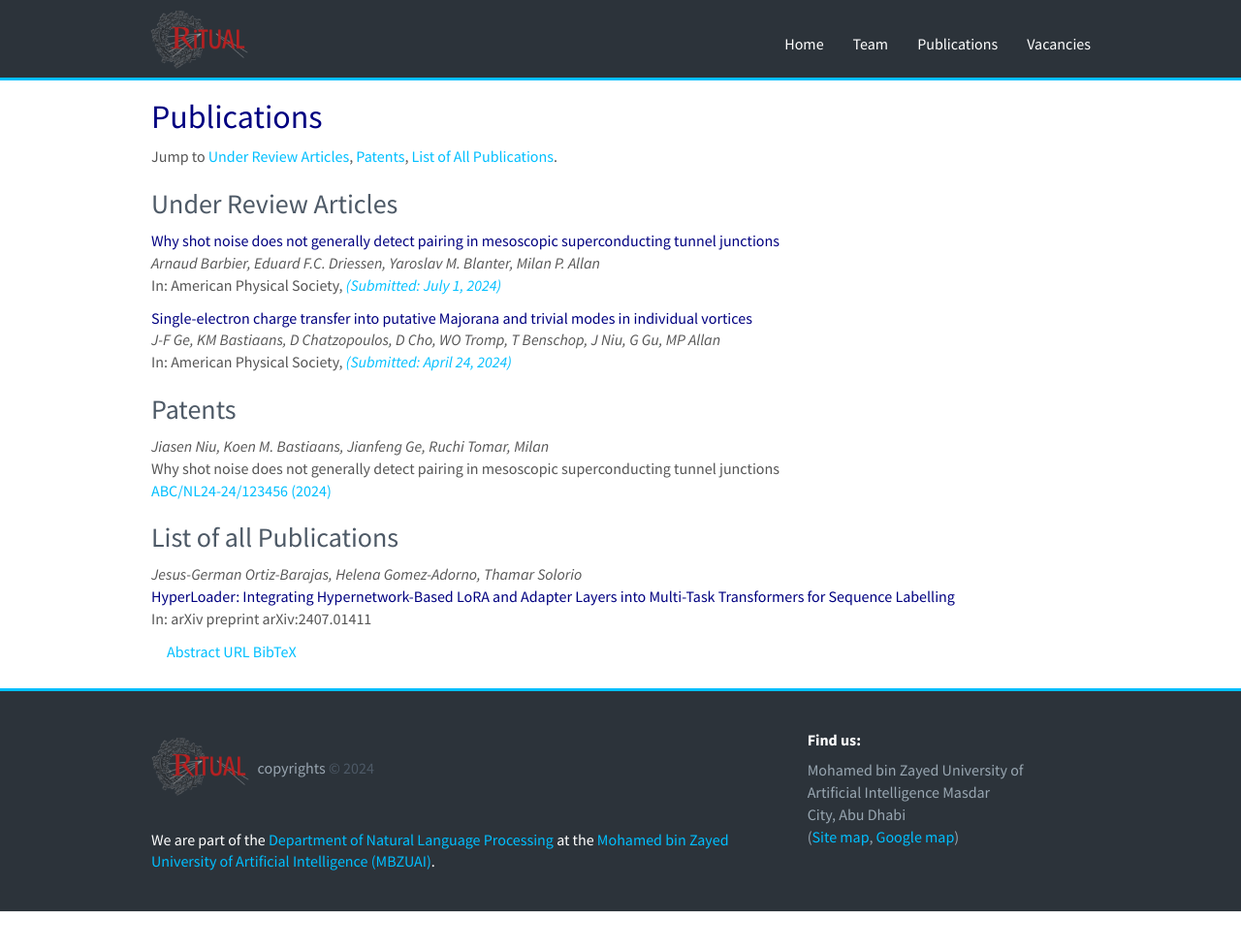
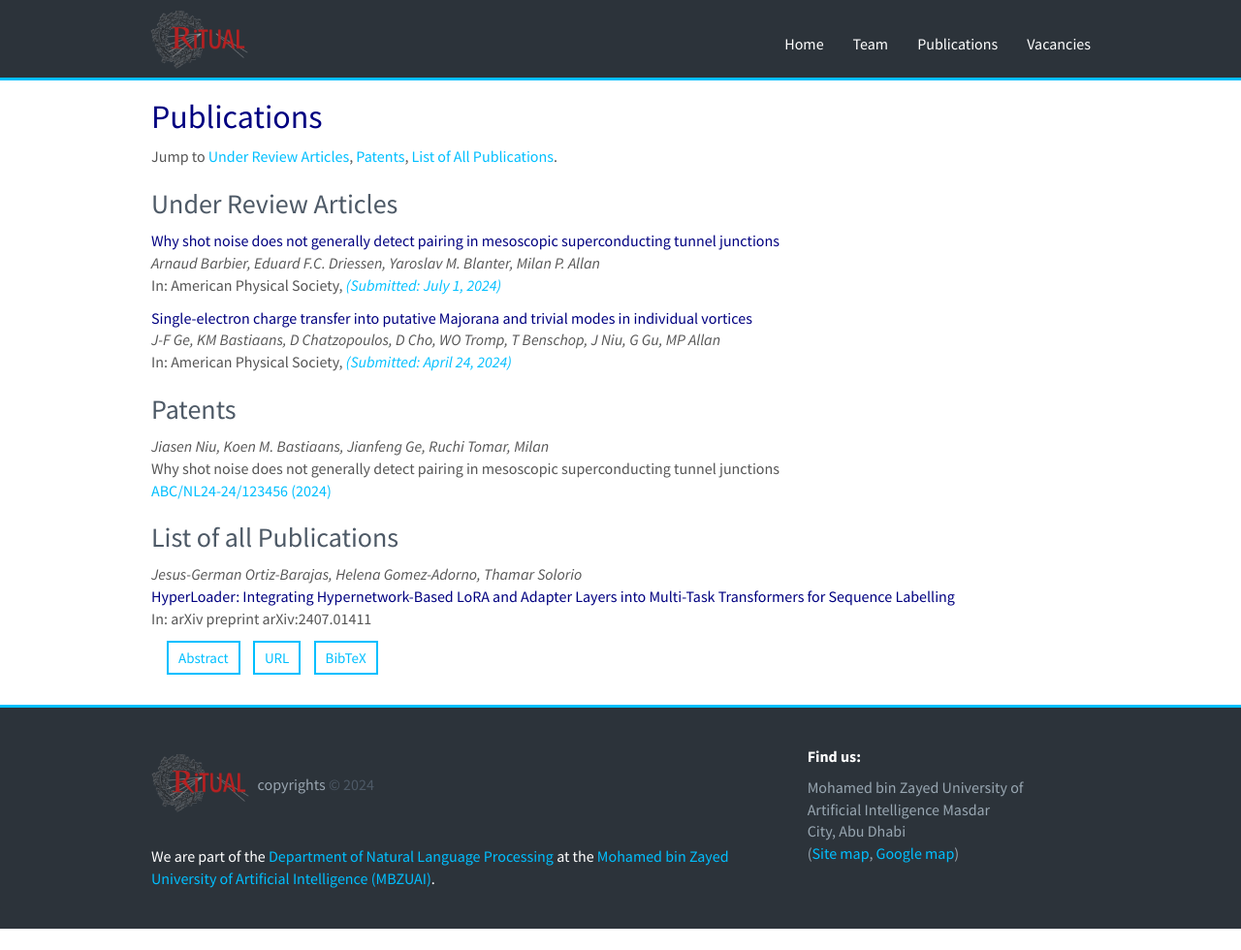
Before and after one commit to RamzaBasharat/MBZUAI, a Jekyll site: the page built from _pages/publications.md, in a window 1280 px wide and 980 px high. Shown: the whole window at 97% size. Built offline with Jekyll 4.4.1, drawn with Linux system fonts in a browser that asks for light colours; nearby versions of some CDN libraries.

Commit message:
designing publishing page

```diff
--- a/_pages/publications.md
+++ b/_pages/publications.md
@@ -63,14 +63,4 @@ Jump to [Under Review Articles](#under-review-articles), [Patents](#patents), [L
   </div>
 </div>
 
-[//]: # (<div class="collapse" id="url">)
-
-[//]: # (  <div class="card card-body">)
-
-[//]: # (    <a href="{{ publi.url }}" target="_blank" class="custom-link">{{ publi.url }}</a>)
-
-[//]: # (  </div>)
-
-[//]: # (</div>)
-
 {% endfor %}
--- a/css/main.scss
+++ b/css/main.scss
@@ -161,7 +161,7 @@ color:#99a7b2;
 
 // -----------small sky button-----------------------------------
 
-.custom-sky-btn {
+.small-sky-btn {
     display: inline-block;
     padding: 5px 10px;
     font-size: 15px;
@@ -298,3 +298,4 @@ margin-right:5px;
     padding: 15px;             /* Padding inside the card body */
     font-size: 16px;           /* Font size for the content */
 }
+// #2c333a
```
